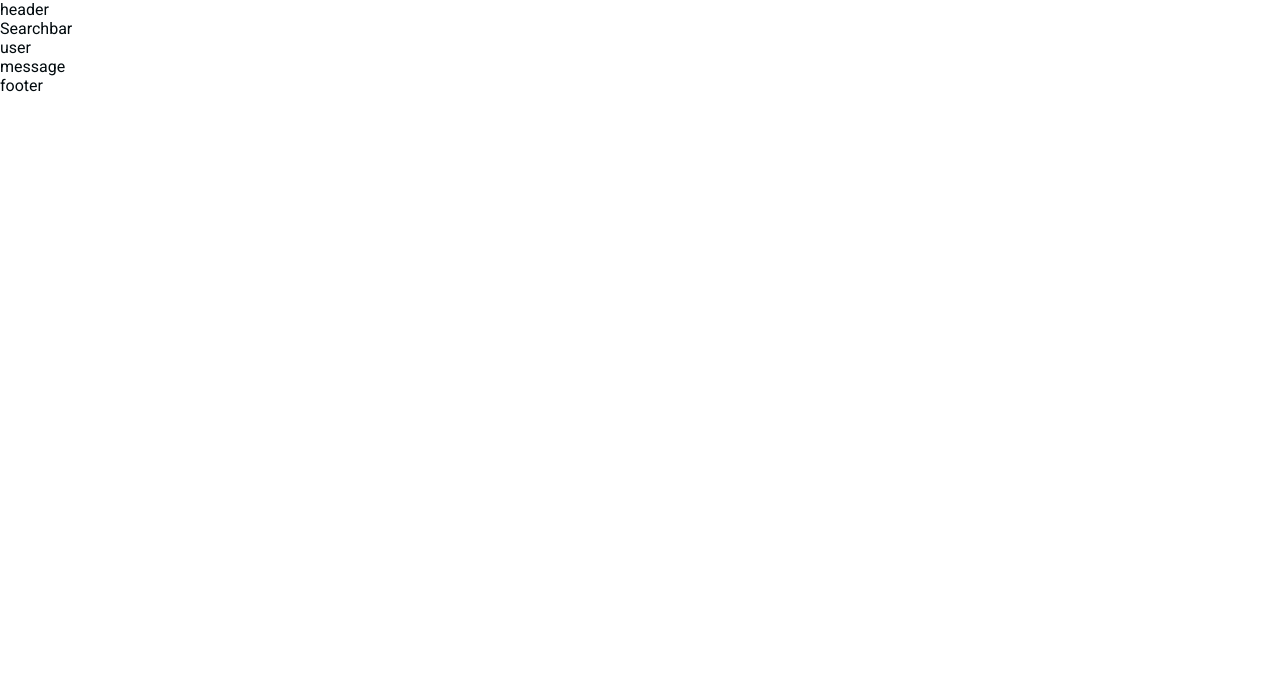
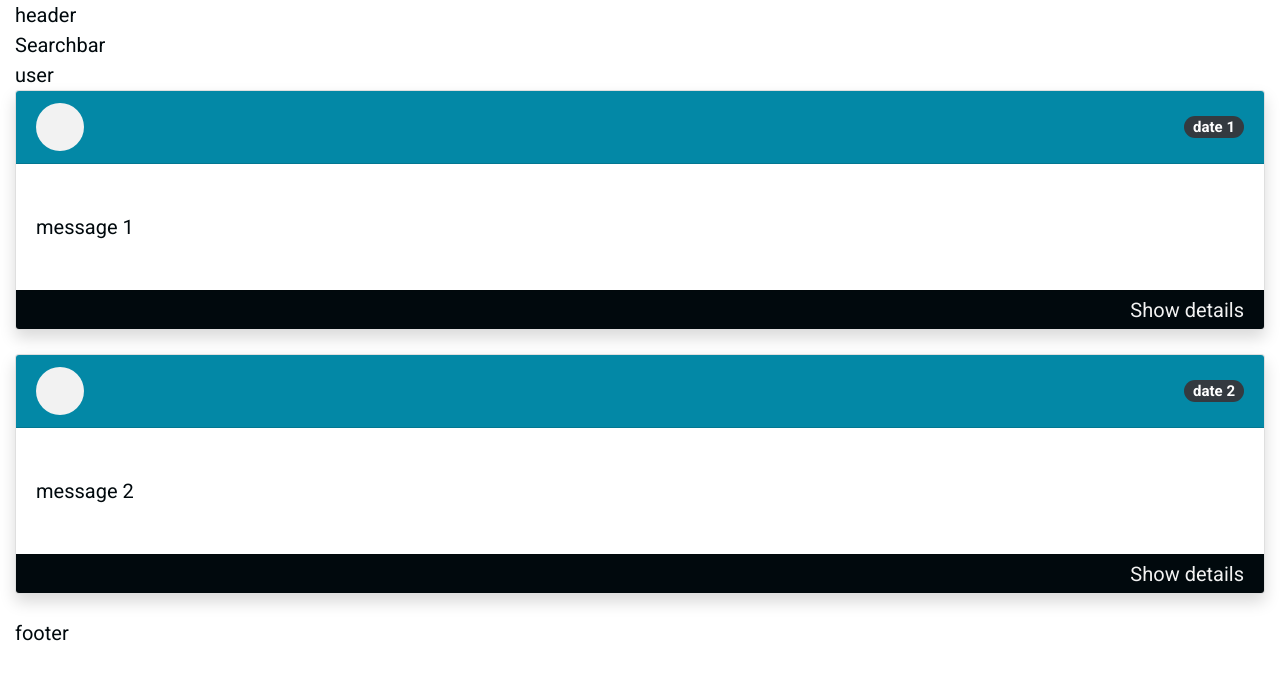
Before and after one commit to Massimilianok/wbs-mini-twitter, a React (Create React App) app: page / in a window 1280 px wide. Shown: the top 680 px of the page. Built offline with nearby package versions, Linux system fonts and the light colour scheme.

Commit message:
feat: Create Message component

```diff
--- a/src/App.js
+++ b/src/App.js
@@ -1,7 +1,15 @@
-import React from 'react';
+import React, { useState, useEffect } from 'react';
+import { messagesData } from './data';
 import Container from 'react-bootstrap/Container';
+import Message from './components/Message/Message';
 
-function App() {
+const App = () => {
+  const [messages, setMessages] = useState();
+
+  useEffect(() => {
+    setMessages(messagesData);
+  }, []);
+
   return (
     <Container fluid>
       <div>
@@ -10,11 +18,11 @@ function App() {
       </div>
       <div>user</div>
       <main>
-        <div>message</div>
+        {messages && messages.map((message) => <Message {...message} />)}
       </main>
       <footer>footer</footer>
     </Container>
   );
-}
+};
 
 export default App;
--- /dev/null
+++ b/src/components/Message/Message.css
@@ -0,0 +1,14 @@
+.message-image-box {
+  width: 3rem;
+  height: 3rem;
+  background-color: var(--light-color);
+}
+
+.message-header {
+  background-color: var(--secondary-color);
+}
+
+.message-footer {
+  background-color: var(--dark-color);
+  color: var(--light-color);
+}
--- /dev/null
+++ b/src/components/Message/Message.js
@@ -0,0 +1,28 @@
+import React from 'react';
+import './Message.css';
+import Card from 'react-bootstrap/Card';
+import Image from 'react-bootstrap/Image';
+import Badge from 'react-bootstrap/Badge';
+
+const Message = ({ text, date, user }) => {
+  return (
+    <Card className="shadow rounded mb-4">
+      <Card.Header className="d-flex justify-content-between align-item-center message-header">
+        <div className="message-image-box rounded-circle">
+          <Image src="" roundedCircle />
+        </div>
+        <Badge pill variant="dark" className="align-self-center">
+          {date}
+        </Badge>
+      </Card.Header>
+      <Card.Body className="py-5">
+        <Card.Text>{text}</Card.Text>
+      </Card.Body>
+      <Card.Footer className="message-footer text-right py-1">
+        Show details
+      </Card.Footer>
+    </Card>
+  );
+};
+
+export default Message;
--- /dev/null
+++ b/src/data.js
@@ -0,0 +1,9 @@
+export const messagesData = [
+  { id: 1, text: 'message 1', date: 'date 1', user: 'user 1' },
+  { id: 2, text: 'message 2', date: 'date 2', user: 'user 2' },
+];
+
+export const usersData = [
+  { id: 1, name: 'name 1', email: 'email 1' },
+  { id: 2, name: 'name 2', email: 'email 2' },
+];
--- a/src/index.css
+++ b/src/index.css
@@ -6,9 +6,16 @@
 }
 
 body {
-  margin: 0;
   font-family: 'Roboto', sans-serif;
   -webkit-font-smoothing: antialiased;
   -moz-osx-font-smoothing: grayscale;
   color: var(--dark-color);
+  font-size: 16px;
 }
+
+/* Large devices (desktops, 992px and up) */
+@media (min-width: 992px) {
+  body {
+    font-size: 20px;
+  }
+}
--- a/src/index.js
+++ b/src/index.js
@@ -1,5 +1,6 @@
 import React from 'react';
 import ReactDOM from 'react-dom';
+import 'bootstrap/dist/css/bootstrap.css';
 import './index.css';
 import App from './App';
 import reportWebVitals from './reportWebVitals';
```
